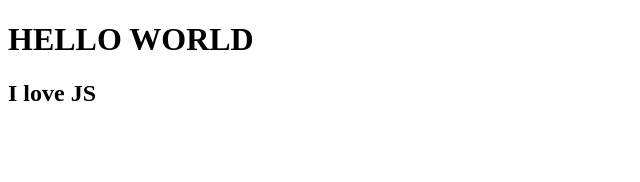
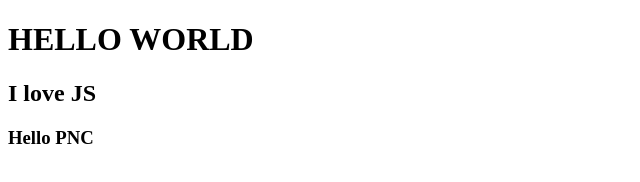
Before and after one commit to sophalvanda/myGit, a plain HTML site: page index.html in a window 1280 px wide. Shown: the whole page, without its empty margins (0-640 px from the left). Drawn offline with Linux system fonts and the light colour scheme.

Commit message:
add hello pnc

```diff
--- a/index.html
+++ b/index.html
@@ -9,5 +9,6 @@
 <body>
   <h1>HELLO WORLD</h1>
   <h2>I love JS</h2>
+  <h3>Hello PNC</h3>
 </body>
 </html>
```
